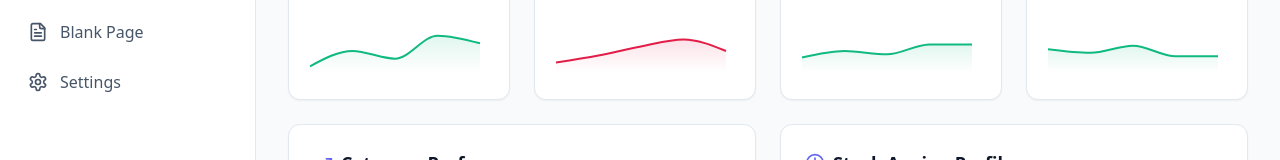
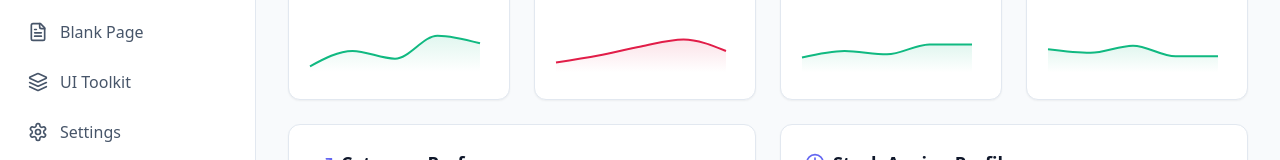
Before and after one commit to Naruto7H/NEXUSWMS, a React (Vite) app: page /dashboard in a window 1280 px wide. Shown: the part 274-434 px from the top of the page. Built offline with nearby package versions, Linux system fonts and the light colour scheme; what @react-pdf/renderer would draw is missing.

Commit message:
Add UI Toolkit navigation item to DashboardLayout
Added a new navigation item for UI Toolkit in the sidebar.

```diff
--- a/src/layouts/DashboardLayout.jsx
+++ b/src/layouts/DashboardLayout.jsx
@@ -1,6 +1,6 @@
 import React, { useState, useEffect } from 'react';
 import { Outlet, Link, useLocation, useNavigate } from 'react-router-dom';
-import { LayoutDashboard, Package, ShoppingCart, Truck, Settings, Search, Bell, Sun, Moon, Menu, ChevronLeft, X, FileText } from 'lucide-react';
+import { LayoutDashboard, Package, ShoppingCart, Truck, Settings, Search, Bell, Sun, Moon, Menu, ChevronLeft, X, FileText, Layers } from 'lucide-react';
 import { useTheme } from '../context/ThemeContext';
 
 export default function DashboardLayout() {
@@ -31,6 +31,7 @@ export default function DashboardLayout() {
     { icon: ShoppingCart, label: 'Purchase Orders', path: '/po' },
     { icon: Truck, label: 'Suppliers', path: '/suppliers' },
     { icon: FileText, label: 'Blank Page', path: '/blank' },
+    { icon: Layers, label: 'UI Toolkit', path: '/uikit' },
     { icon: Settings, label: 'Settings', path: '/settings' }
   ];
 
@@ -103,7 +104,7 @@ export default function DashboardLayout() {
             {/* Search Bar */}
             <div className="relative w-full sm:w-64 lg:w-80 flex-1">
               <Search className="w-4 h-4 absolute left-3 top-1/2 transform -translate-y-1/2 text-slate-400" />
-              <input type="text" placeholder="Search SKU, PO..." className="pl-9 pr-4 py-2 w-full bg-slate-100 dark:bg-slate-900 border-transparent focus:bg-white dark:focus:bg-slate-800 focus:border-indigo-500 focus:ring-2 focus:ring-indigo-200 rounded-lg text-sm outline-none transition-all" />
+              <input type="text" placeholder="Search SKU, PO..." className="pl-9 pr-4 py-2 w-full bg-slate-100 dark:bg-slate-900 border-transparent focus:bg-white dark:focus:bg-slate-800 focus:border-indigo-500 focus:ring-2 focus:ring-indigo-200 rounded-lg text-sm outline-none transition-all dark:text-white" />
             </div>
           </div>
 
```
